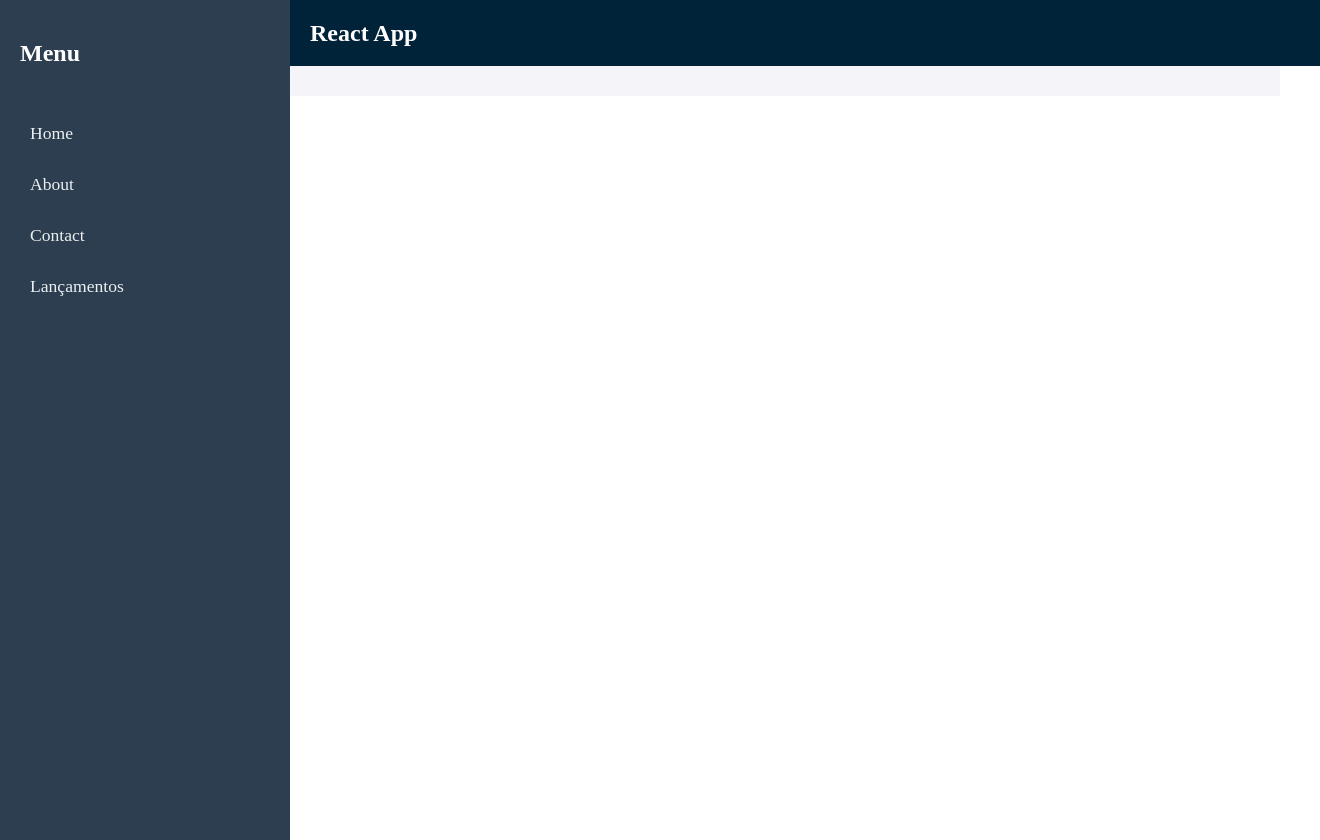
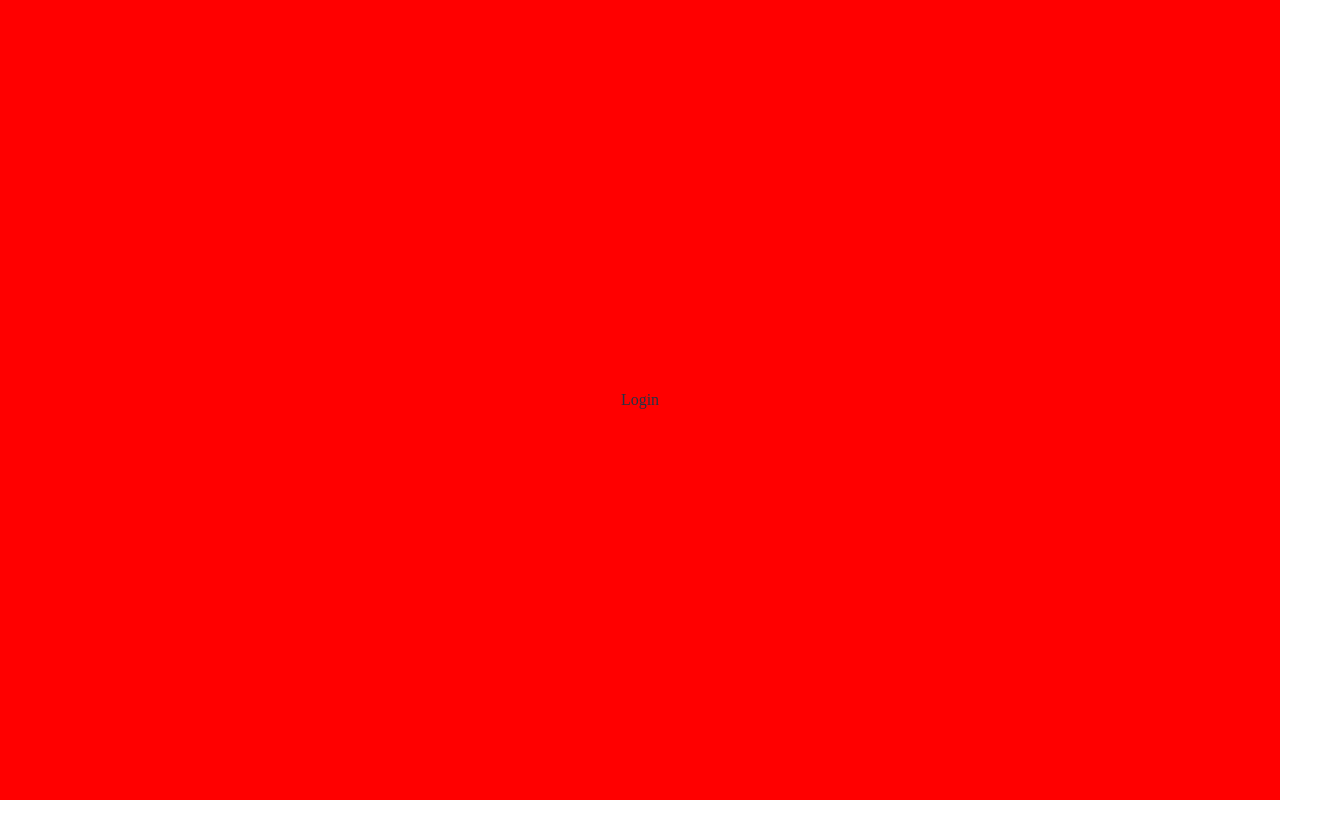
Before and after one commit to Lucas-Guedes-Dev/financeiro-individual-frontend, a React (Vite) app: page /login in a window 1280 px wide. Shown: the whole page, 1320 px wide, since content can reach past the window. After the commit the page ends 800 px from the top, so only its background shows below. Built offline with nearby package versions, Linux system fonts and the light colour scheme.

Commit message:
subindo alterações

```diff
--- a/src/components/layout/index.tsx
+++ b/src/components/layout/index.tsx
@@ -2,18 +2,16 @@ import React from 'react';
 import Sidebar from '../sidebar';
 import Navbar from '../navbar';
 import { Content, LayoutContainer } from './style';
+import { Outlet } from 'react-router-dom';
 
-interface LayoutProps {
-    children: React.ReactElement
-}
 
-const Layout: React.FC<LayoutProps> = ({ children }) => {
+const Layout: React.FC = () => {
     return (
         <LayoutContainer>
             <Sidebar />
             <div style={{ flex: 1, width: '100%' }}>
                 <Navbar />
-                <Content>{children}</Content>
+                <Content><Outlet /></Content>
             </div>
         </LayoutContainer>
     );
--- a/src/pages/lancamentos/style.tsx
+++ b/src/pages/lancamentos/style.tsx
@@ -38,6 +38,5 @@ export const Description = styled.input`
     font-weight: bold;
     border-radius: 8px;
     border: 1px solid rgb(180, 180, 180);
-
     text-decoration: none;
-`
+`;
--- /dev/null
+++ b/src/pages/login/index.tsx
@@ -0,0 +1,13 @@
+import React from "react";
+import { Container } from "./style";
+
+const Login: React.FC = () => {
+
+    return (
+        <Container>
+            Login
+        </Container>
+    )
+}
+
+export default Login;
--- /dev/null
+++ b/src/pages/login/style.tsx
@@ -0,0 +1,10 @@
+import styled from "styled-components";
+
+export const Container = styled.div`
+    display: flex;
+    justify-content: center;
+    align-items: center;
+    background-color: red;
+    width: 100%;
+    height: 100vh;
+`
--- a/src/routes/index.tsx
+++ b/src/routes/index.tsx
@@ -1,17 +1,25 @@
 import { Routes, Route } from 'react-router-dom';
 import Layout from '../components/layout';
 import Lacamentos from '../pages/lancamentos';
+import Login from '../pages/login';
 
 function App() {
     return (
-        <Layout>
-            <Routes>
-                <Route path="/" element={<div>inicio</div>} />
+        <Routes>
+            <Route path="/login" element={<Login />} />
+
+            <Route element={<Layout />}>
+                <Route path="/" element={
+                    <div>inicio</div>
+                } />
                 <Route path="/about" element={<div>about</div>} />
                 <Route path="/contact" element={<div>contact</div>} />
                 <Route path="/lancamentos" element={<Lacamentos />} />
-            </Routes>
-        </Layout>
+            </Route>
+
+
+        </Routes>
+
     );
 }
 
```
Also changed, not shown: src/routes/privateRoute.tsx (added).
